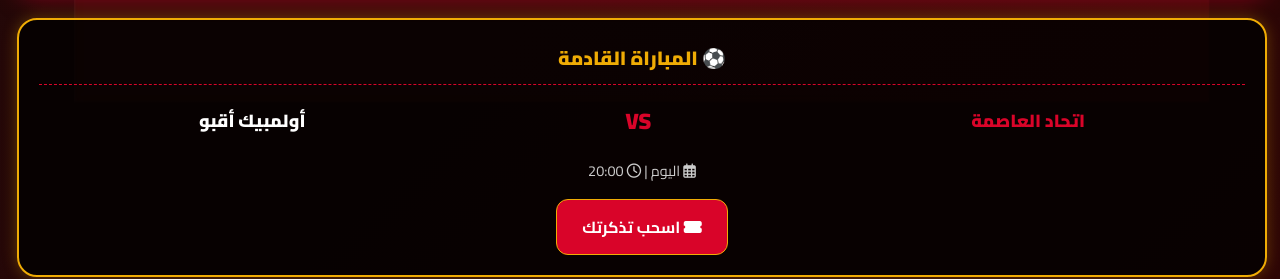
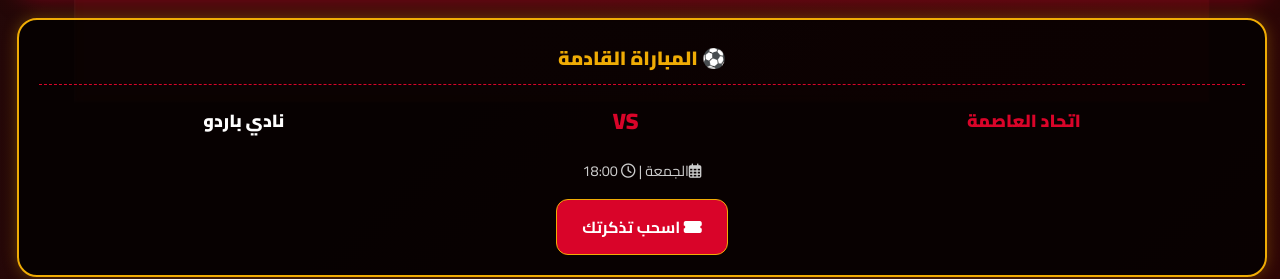
Before and after one commit to salhdaddi5-glitch/USMA1937, a plain HTML site: page index.html in a window 1280 px wide. Shown: the part 865-1144 px from the top of the page. Drawn offline with Linux system fonts and the light colour scheme.

Commit message:
Add files via upload

```diff
--- a/index.html
+++ b/index.html
@@ -170,10 +170,10 @@ f.parentNode.insertBefore(j,f);
         <div class="match-teams">
             <div class="team" style="color: var(--red);">اتحاد العاصمة</div>
             <div class="vs">VS</div>
-            <div class="team" style="color: var(--white);">أولمبيك أقبو</div>
+            <div class="team" style="color: var(--white);">نادي باردو</div>
         </div>
         <div class="match-info">
-            <i class="far fa-calendar-alt"></i> اليوم | <i class="far fa-clock"></i> 20:00
+            <i class="far fa-calendar-alt"></i>الجمعة | <i class="far fa-clock"></i> 18:00
         </div>
         <a href=https://digiticket.dz/events/usm-alger-vs-o-akbou-19-05-2026-20-00 target="_blank" class="btn-ticket"><i class="fas fa-ticket-alt"></i> اسحب تذكرتك</a>
     </section>
```
